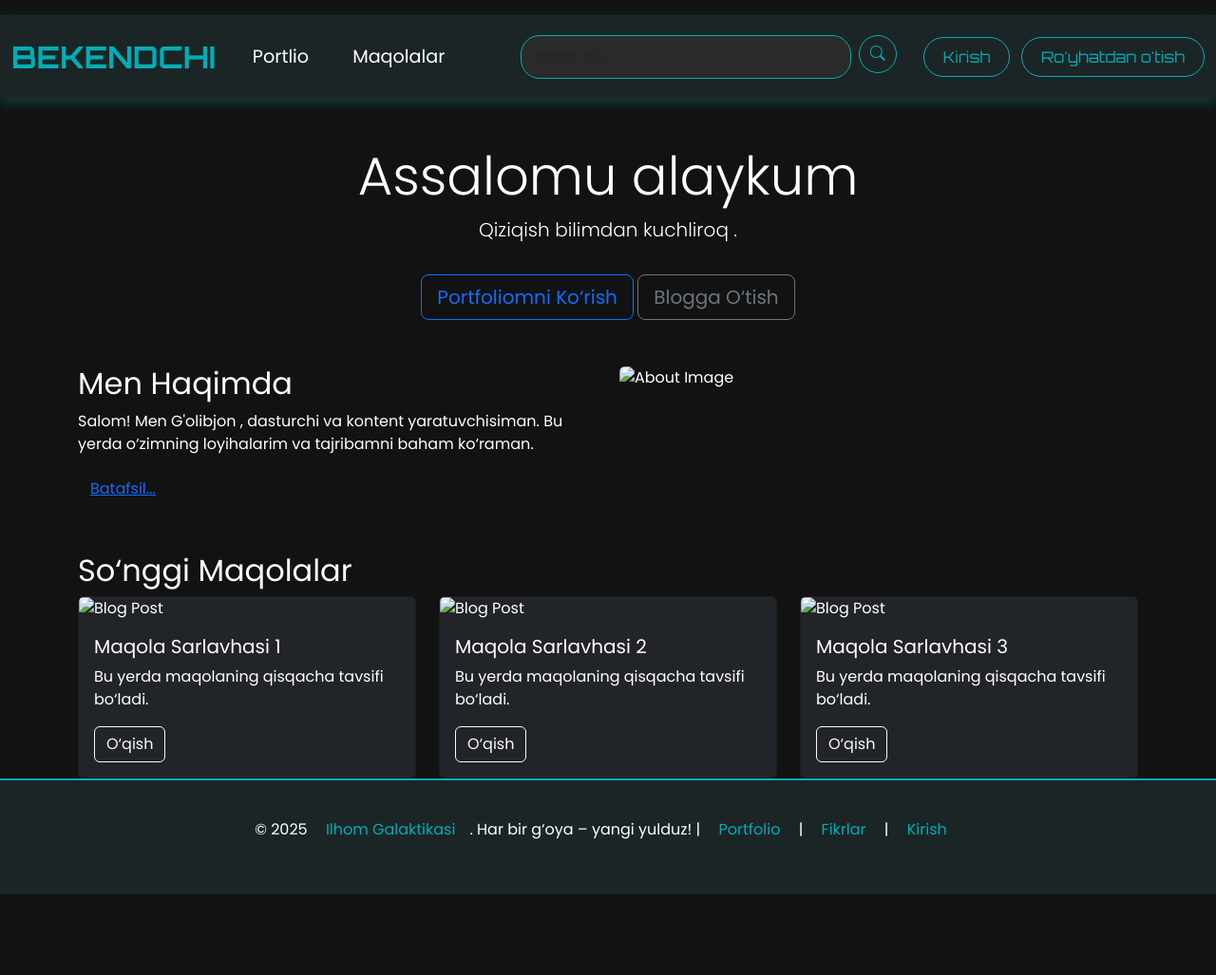
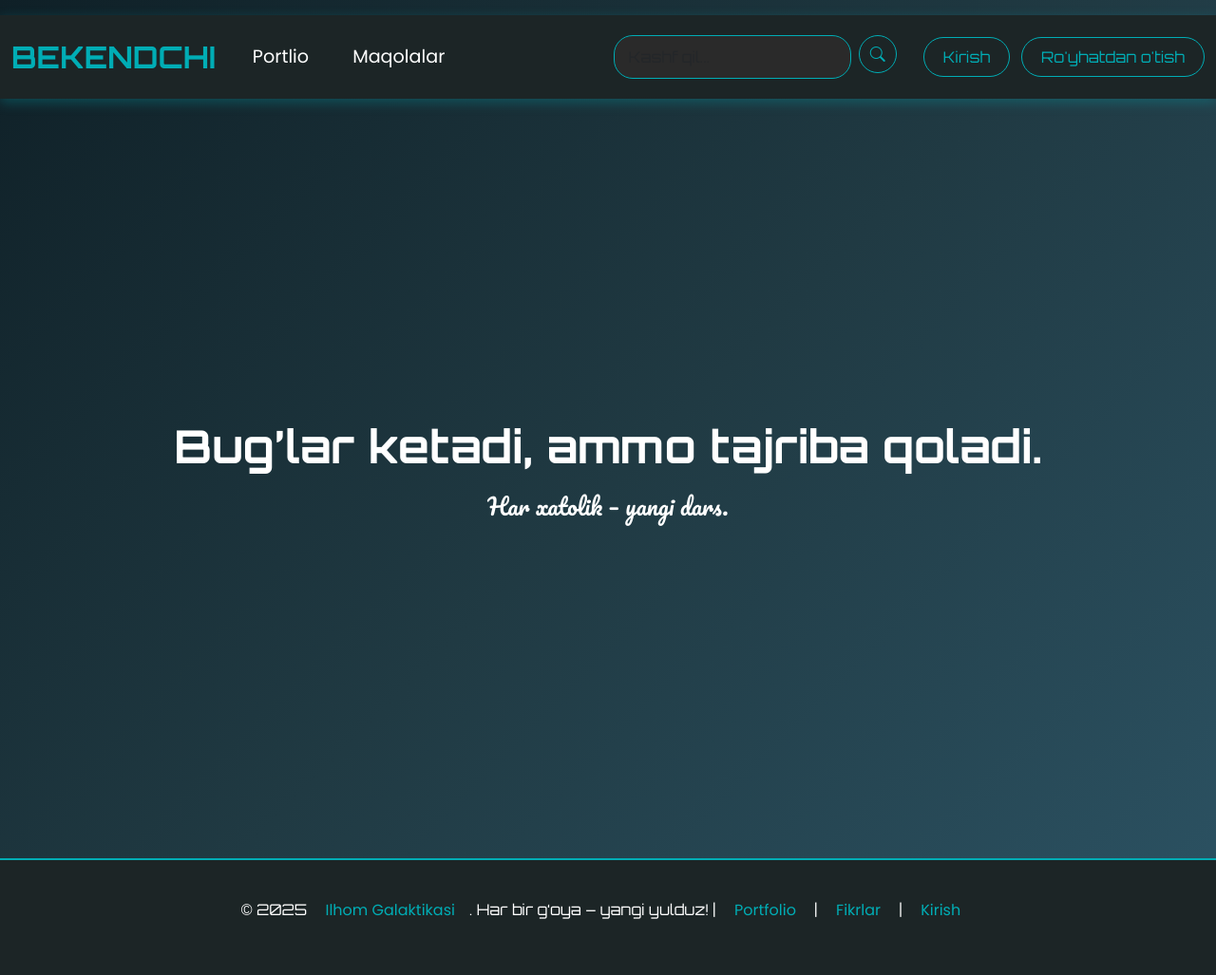
Before and after one commit to davronovuz/bekendchi, a Django app: page / in a window 1280 px wide. Shown: the whole page at 95% size. Before the commit the page ends 942 px from the top, so only its background shows below. Run offline with Django 5.2, Linux system fonts and the light colour scheme; some libraries are stand-ins or nearby versions.

Commit message:
loyiha ishssgassii

```diff
--- a/templates/home.html
+++ b/templates/home.html
@@ -2,60 +2,56 @@
 {% block title %}Bosh Sahifa{% endblock %}
 
 {% block content %}
-<div class="row mt-5">
-  <!-- Hero Section -->
-  <div class="col-12 text-center">
-    <h1 class="display-4">Assalomu alaykum </h1>
-    <p class="lead">Qiziqish bilimdan kuchliroq .</p>
-    <a href="/portfolio" class="btn btn-outline-primary btn-lg mt-3">Portfoliomni Ko‘rish</a>
-    <a href="/blog" class="btn btn-outline-secondary btn-lg mt-3">Blogga O‘tish</a>
-  </div>
+<!-- Google Fonts -->
+<link href="https://fonts.googleapis.com/css2?family=Orbitron:wght@500&family=Pacifico&display=swap" rel="stylesheet">
+
+<style>
+  body {
+    background: linear-gradient(135deg, #0f2027, #203a43, #2c5364);
+    color: #fff;
+    font-family: 'Orbitron', sans-serif;
+  }
+  .hero {
+    height: 100vh;
+    display: flex;
+    flex-direction: column;
+    justify-content: center;
+    align-items: center;
+    text-align: center;
+    padding: 2rem;
+  }
+  .hero h1 {
+    font-size: 3rem;
+    font-weight: bold;
+    margin-bottom: 1rem;
+  }
+  .hero p {
+    font-size: 1.5rem;
+    font-family: 'Pacifico', cursive;
+  }
+</style>
+
+<div class="hero">
+  <h1 id="banner-title">Salom, Dasturchi!</h1>
+  <p id="banner-text">Kod bu – zamonaviy she’riyat.</p>
 </div>
 
-<!-- About Preview -->
-<div class="row mt-5">
-  <div class="col-md-6">
-    <h2>Men Haqimda</h2>
-    <p>Salom! Men G'olibjon , dasturchi va kontent yaratuvchisiman. Bu yerda o‘zimning loyihalarim va tajribamni baham ko‘raman.</p>
-    <a href="/about" class="btn btn-link">Batafsil...</a>
-  </div>
-  <div class="col-md-6">
-    <img src="https://via.placeholder.com/500x300" class="img-fluid rounded" alt="About Image">
-  </div>
-</div>
+<script>
+  const banners = [
+    { title: "Algoritmlar yurak uradi!", text: "Kreativlik — bu kodning yuragi." },
+    { title: "Kod bu – zamonaviy she’riyat.", text: "Har satr – yangi bir fikr." },
+    { title: "Qora fon, oq matn – bu mening sahnam.", text: "Har kod orqasida orzu yotadi." },
+    { title: "0 va 1 orasida million imkoniyat yashiringan.", text: "Kod – bu ijodning eng sof ko‘rinishi." },
+    { title: "Fikrni ifodalashning yangi tili: JavaScript.", text: "Frontend – bu sahnadagi ijro." },
+    { title: "Terminal – bu ssenariy yoziladigan sahna.", text: "Buyruqlar – ijodiy gaplar." },
+    { title: "Kodlash bu sehr emas, bu tartiblangan g‘oya.", text: "Xar bir funksiya — mo‘jiza." },
+    { title: "Kod satrlari – orzularni quradigan g‘ishtlar.", text: "Orzularni bajaramiz, kompilyatsiya qilib." },
+    { title: "Back-end – bu sehrgarlar yashaydigan joy.", text: "Soxta narsa yo‘q, faqat logika." },
+    { title: "Bug’lar ketadi, ammo tajriba qoladi.", text: "Har xatolik – yangi dars." }
+  ];
 
-<!-- Blog Preview -->
-<div class="row mt-5">
-  <h2>So‘nggi Maqolalar</h2>
-  <div class="col-md-4">
-    <div class="card bg-dark text-white">
-      <img src="https://via.placeholder.com/300x200" class="card-img-top" alt="Blog Post">
-      <div class="card-body">
-        <h5 class="card-title">Maqola Sarlavhasi 1</h5>
-        <p class="card-text">Bu yerda maqolaning qisqacha tavsifi bo‘ladi.</p>
-        <a href="#" class="btn btn-outline-light">O‘qish</a>
-      </div>
-    </div>
-  </div>
-  <div class="col-md-4">
-    <div class="card bg-dark text-white">
-      <img src="https://via.placeholder.com/300x200" class="card-img-top" alt="Blog Post">
-      <div class="card-body">
-        <h5 class="card-title">Maqola Sarlavhasi 2</h5>
-        <p class="card-text">Bu yerda maqolaning qisqacha tavsifi bo‘ladi.</p>
-        <a href="#" class="btn btn-outline-light">O‘qish</a>
-      </div>
-    </div>
-  </div>
-  <div class="col-md-4">
-    <div class="card bg-dark text-white">
-      <img src="https://via.placeholder.com/300x200" class="card-img-top" alt="Blog Post">
-      <div class="card-body">
-        <h5 class="card-title">Maqola Sarlavhasi 3</h5>
-        <p class="card-text">Bu yerda maqolaning qisqacha tavsifi bo‘ladi.</p>
-        <a href="#" class="btn btn-outline-light">O‘qish</a>
-      </div>
-    </div>
-  </div>
-</div>
+  const randomBanner = banners[Math.floor(Math.random() * banners.length)];
+  document.getElementById('banner-title').innerText = randomBanner.title;
+  document.getElementById('banner-text').innerText = randomBanner.text;
+</script>
 {% endblock %}
```
